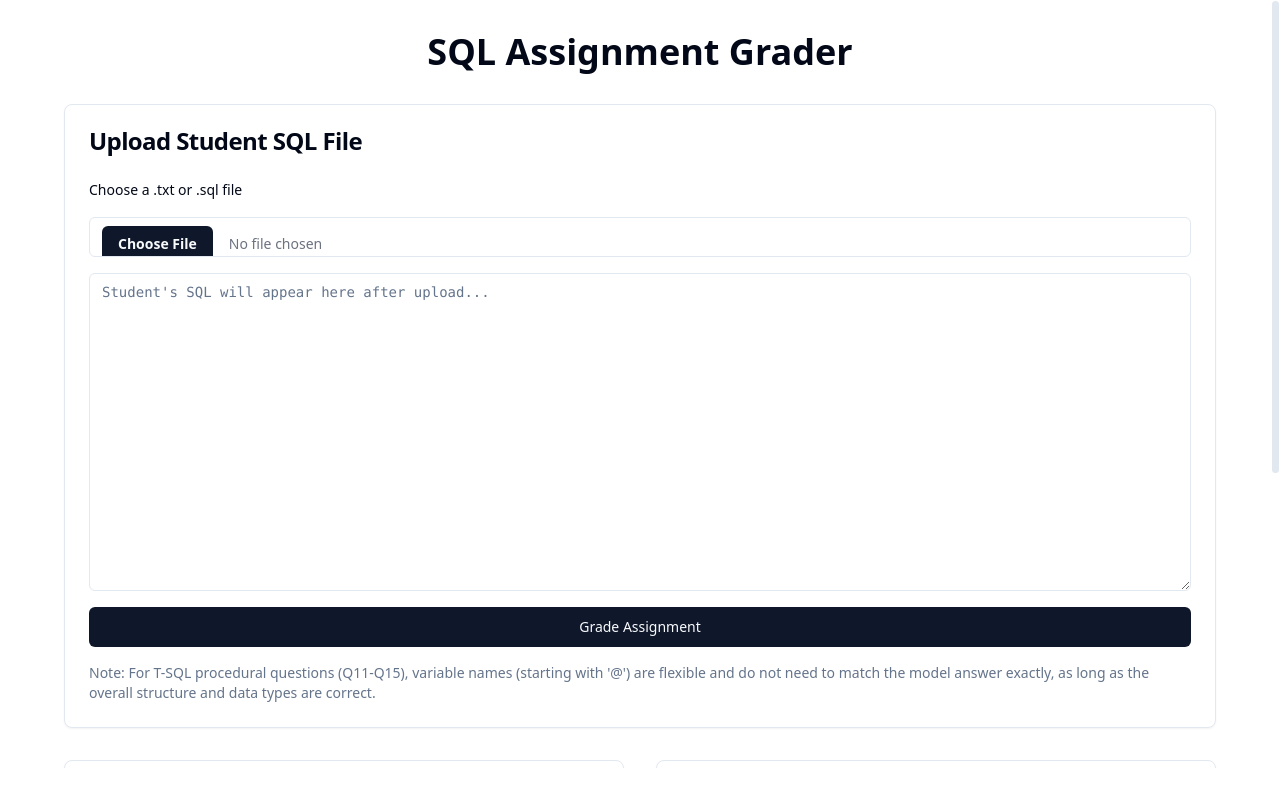
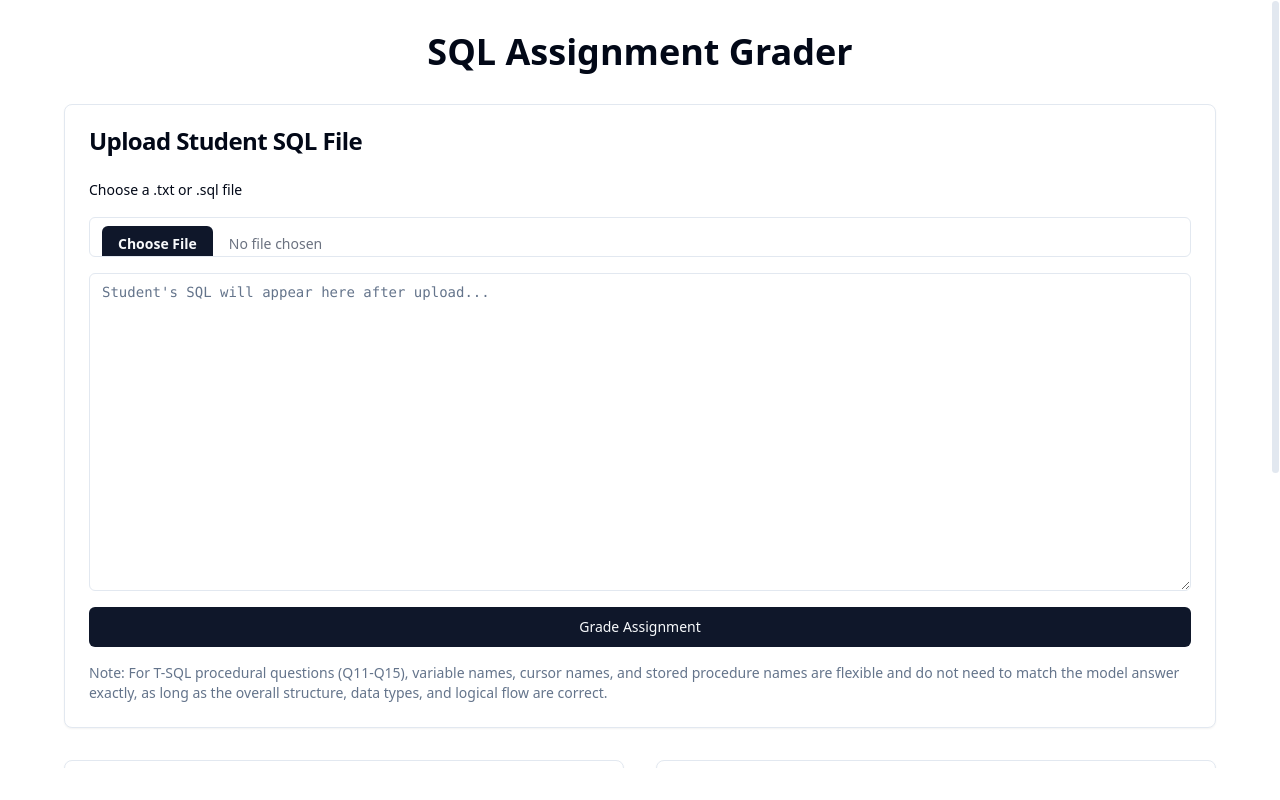
Before and after one commit to SatyrFrost/mssql-a2-grader, a React (Vite) app: page / in a window 1280 px wide. Built offline with nearby package versions, Linux system fonts and the light colour scheme.

Commit message:
[dyad] wrote 1 file(s)

```diff
--- a/src/pages/AssignmentGrader.tsx
+++ b/src/pages/AssignmentGrader.tsx
@@ -362,7 +362,7 @@ const AssignmentGrader = () => {
               {isGrading ? "Grading..." : "Grade Assignment"}
             </Button>
             <p className="text-sm text-muted-foreground">
-              Note: For T-SQL procedural questions (Q11-Q15), variable names (starting with '@') are flexible and do not need to match the model answer exactly, as long as the overall structure and data types are correct.
+              Note: For T-SQL procedural questions (Q11-Q15), variable names, cursor names, and stored procedure names are flexible and do not need to match the model answer exactly, as long as the overall structure, data types, and logical flow are correct.
             </p>
           </CardContent>
         </Card>
```
